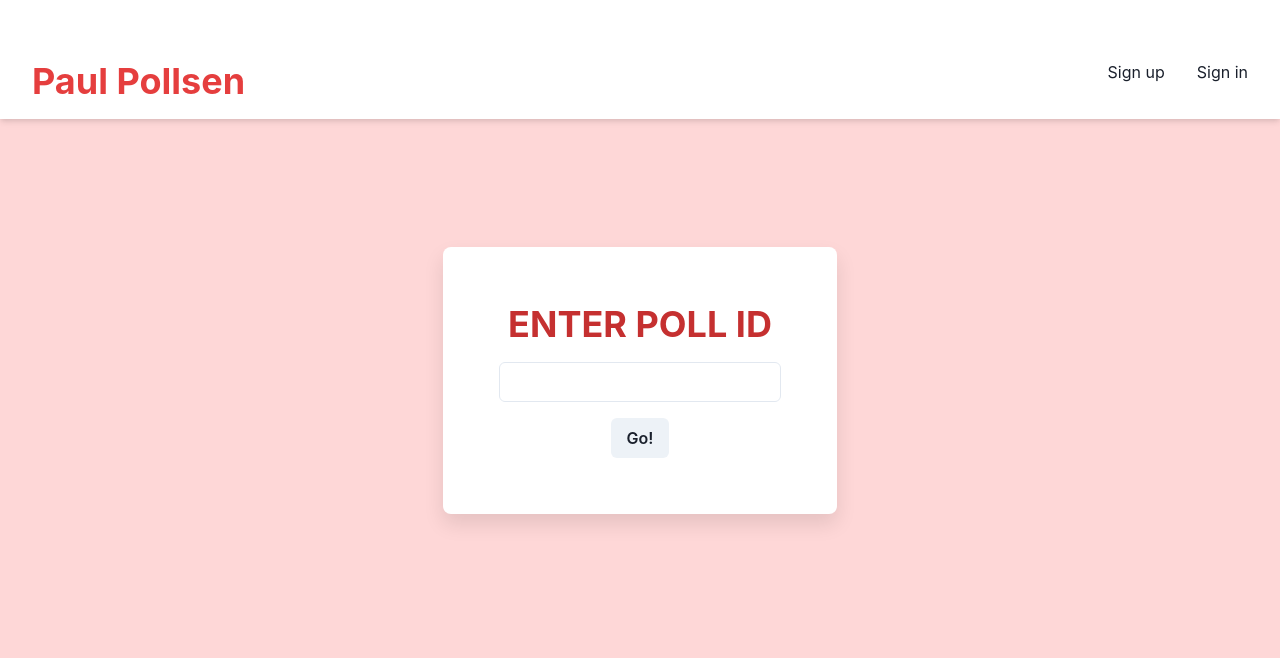
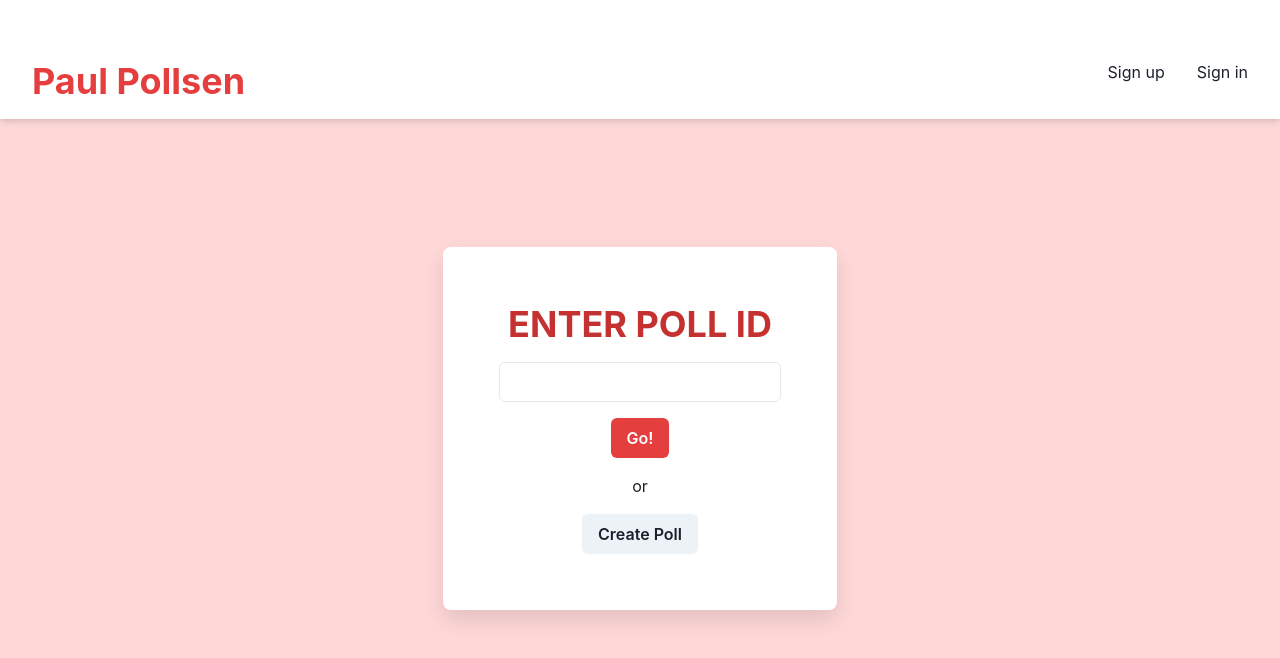
Before and after one commit to oyvindgrutle/dat250-project, a React (Create React App) app in the folder frontend/: page / in a window 1280 px wide. Shown: the top 658 px of the page. Built offline with nearby package versions, Linux system fonts and the light colour scheme; no server answers.

Commit message:
fix create poll button

```diff
--- a/frontend/src/components/CodeBox.tsx
+++ b/frontend/src/components/CodeBox.tsx
@@ -1,15 +1,23 @@
-import { Button, Center, FormControl, Heading, Input, VStack } from '@chakra-ui/react';
+import { Button, Center, FormControl, Heading, Input, VStack, Text } from '@chakra-ui/react';
 import React, { FormEvent, useState } from 'react';
 import { useHistory } from 'react-router';
+import { useAuth } from '../context/AuthContext';
 import Section from './Section';
 
 const CodeBox = (): JSX.Element => {
     const [code, setCode] = useState<string>('');
     const history = useHistory();
 
+    const authContext = useAuth();
+
     const handleSubmit = async (evt: FormEvent) => {
         evt.preventDefault();
         history.push(`/polls/${code}`);
+    };
+
+    const handleCreate = () => {
+        if (authContext.account) history.push('/create');
+        else history.push('/signin');
     };
 
     return (
@@ -25,12 +33,14 @@ const CodeBox = (): JSX.Element => {
                         </FormControl>
                         <FormControl mt="1rem">
                             <Center>
-                                <Button type="submit" onSubmit={handleSubmit}>
+                                <Button type="submit" colorScheme="red" onSubmit={handleSubmit}>
                                     Go!
                                 </Button>
                             </Center>
                         </FormControl>
                     </form>
+                    <Text>or</Text>
+                    <Button onClick={handleCreate}>Create Poll</Button>
                 </VStack>
             </Section>
         </Center>
```
